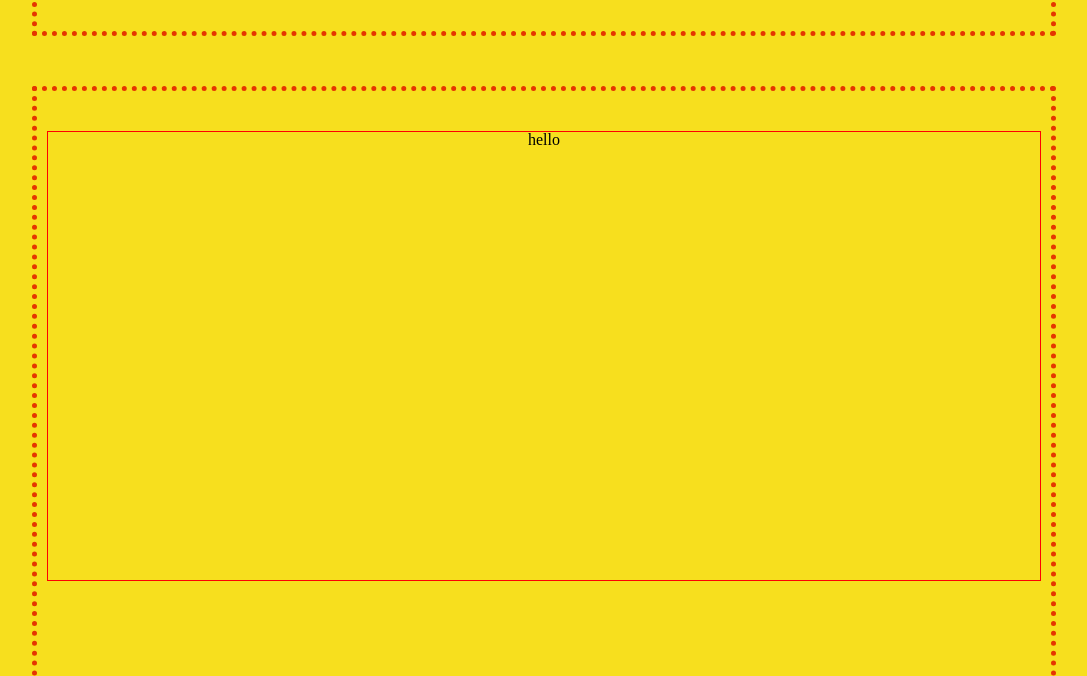
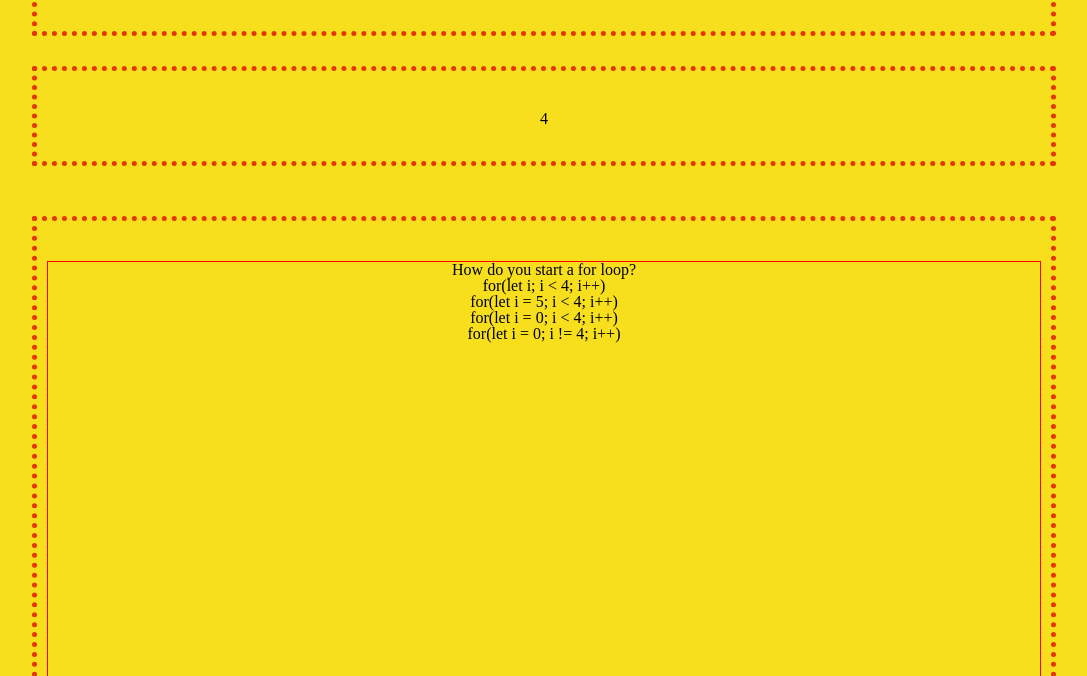
Before and after one commit to aHojo/TriviaGame, a plain HTML site: page index.html in a window 1280 px wide. Both pictures are taken after a click on the button "Get Schooled!". Shown: the part 124-800 px from the top of the page, without its empty margins (96-1183 px from the left). Drawn offline with Linux system fonts and the light colour scheme; a web font is replaced by a local one.

Commit message:
now working on timer

```diff
--- a/asssets/code/logic.js
+++ b/asssets/code/logic.js
@@ -1,31 +1,94 @@
 var questions = [
     {
         'question': "How do we link a javascipt file in our HTML?",
-        'answer': ['<js>', '<link>', "<javascript>"],
+        'answer': ['<js>', '<link>', "<script>", "<javascript>"],
         'correct': "<script>"
     },
     {
         'question':"How do you start a for loop?",
-        'answer': ["for(let i; i < 4; i++)", "for(let i = 0; i < 4; i++)", "for(let i = 0; i != 4; i++)"],
-        'correct': "for(let i = 5; i < 4; i++)"
+        'answer': ["for(let i; i < 4; i++)", "for(let i = 5; i < 4; i++)",  "for(let i = 0; i < 4; i++)", "for(let i = 0; i != 4; i++)"],
+        'correct': "for(let i; i < 4; i++)"
     },
     {
         'question': "How do you add a comment in Javascript?",
-        'answer': ["#", "<!---->", "**"],
+        'answer': ["#", "//", "<!---->", "**"],
         'correct':"//"
     }
 ]
+var randNum;
+var count = 5;
+var countVar;
 
-var randomNum;
+
+function countdown() {
+    document.getElementById('countdown').style.display = "block";
+    document.getElementById('countdown').textContent = count;
+    if(count === 0 ) {
+        clearInterval(countVar);
+        alert('lose!');
+    }else {
+    count--;
+    }
+
+}
+
+function checkAnswer(e) {
+    console.log(questions[randNum].correct);
+    console.log(questions[randNum].question);
+
+
+    if(e.target && e.target.className === 'answer'){
+        if(questions[randNum].correct === e.target.textContent){
+            console.log('correct!');
+        } else {
+            console.log('NO');
+        }
+    }
+}
+
+
+
+
+function questionAndAnswer(){
+    randNum = Math.floor(Math.random() * questions.length);
+
+    document.querySelector('.question').textContent = questions[randNum].question;
+    document.querySelectorAll('.answer')[0].textContent = questions[randNum].answer[0];
+    document.querySelectorAll('.answer')[1].textContent = questions[randNum].answer[1];
+    document.querySelectorAll('.answer')[2].textContent = questions[randNum].answer[2];
+    document.querySelectorAll('.answer')[3].textContent = questions[randNum].answer[3];
+
+
+}
+
 function displayQuestion() {
     document.getElementById('show-questions').style.display = 'block';
     var para = document.createElement('div');
-    document.getElementById('div-stuff').appendChild(para).textContent = 'hello';
+    console.log(questions[0].question);
+    for(let i = 0; i < 1; i++){
+        var ques = document.createElement('div');
+        ques.classList.add("question")
+        document.getElementById('div-stuff').appendChild(ques);
+    }
+
+    for(let i = 0; i < 4; i++){
+        var para = document.createElement('div');
+        para.classList.add("answer")
+        document.getElementById('div-stuff').appendChild(para);
+    }
+
+    questionAndAnswer();
 }
 
 function beginTrivia() {
     document.getElementById('button-cont').style.display = "none";
+
+
+    countVar = setInterval(countdown ,1000);
     displayQuestion();
 }
 
+document.getElementById('countdown').style.display = "none";
 document.getElementById('start-button').addEventListener("click", beginTrivia);
+
+document.addEventListener("click", checkAnswer)
--- a/asssets/css/style.css
+++ b/asssets/css/style.css
@@ -11,6 +11,7 @@ div#header {
     position: relative;
     border: 5px dotted #e53500;
     margin: 10px auto;
+    margin-bottom: 30px;
     height: 150px;
     width: 80%;
     text-align: center;
@@ -22,6 +23,18 @@ div#header {
 h1#title {
     margin-top: 50px;
 
+}
+
+div#time-class {
+    border: 5px dotted #e53500;
+    margin: auto;
+    width: 80%;
+    height: 100px;
+    text-align: center;
+}
+
+div#countdown {
+    margin-top: 40px
 }
 
 div#container {
--- a/index.html
+++ b/index.html
@@ -13,6 +13,10 @@
     <div id="header">
         <!-- <div></div> -->
         <h1 id="title">Javascript Trivia!</h1>
+    </div>
+
+    <div id="time-class">
+        <div id="countdown">30</div>
     </div>
 
     <div id="container">
```
